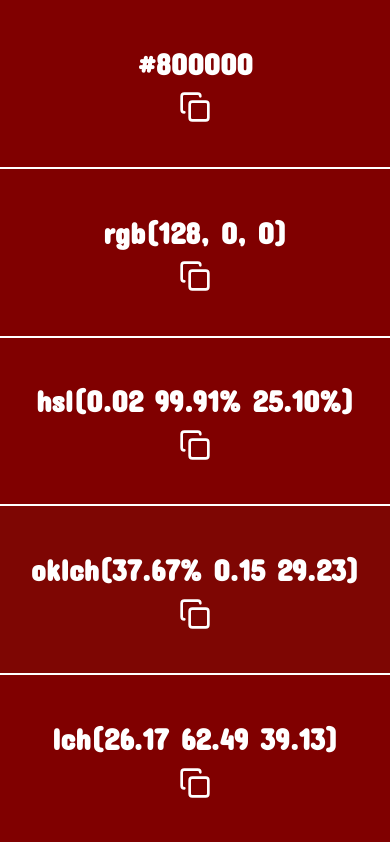
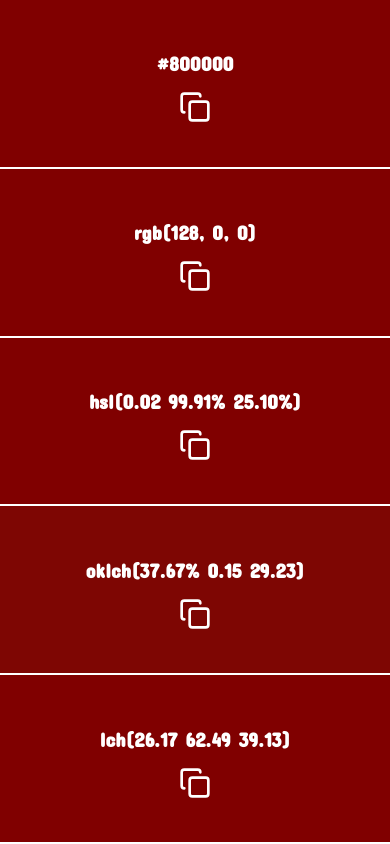
Before and after one commit to n0acar/tiny-projects, a Next.js app: page /tiny/color-converter in a window 390 px wide. Built offline with nearby package versions, Linux system fonts and the light colour scheme.

Commit message:
styling fix

```diff
--- a/src/app/color-converter/page.js
+++ b/src/app/color-converter/page.js
@@ -106,7 +106,7 @@ const ColorSpace = ({ type, color, setColor, moveType, isFirst, isLast }) => {
             }
           }
         }}
-        className={`font-bold text-3xl lg:text-xl text-center  ${
+        className={`font-bold text-xl text-center  ${
           invalidColor ? "bg-red-500" : "bg-transparent"
         } h-12 w-full ${
           isDark(color) ? "text-white" : "text-black"
```
